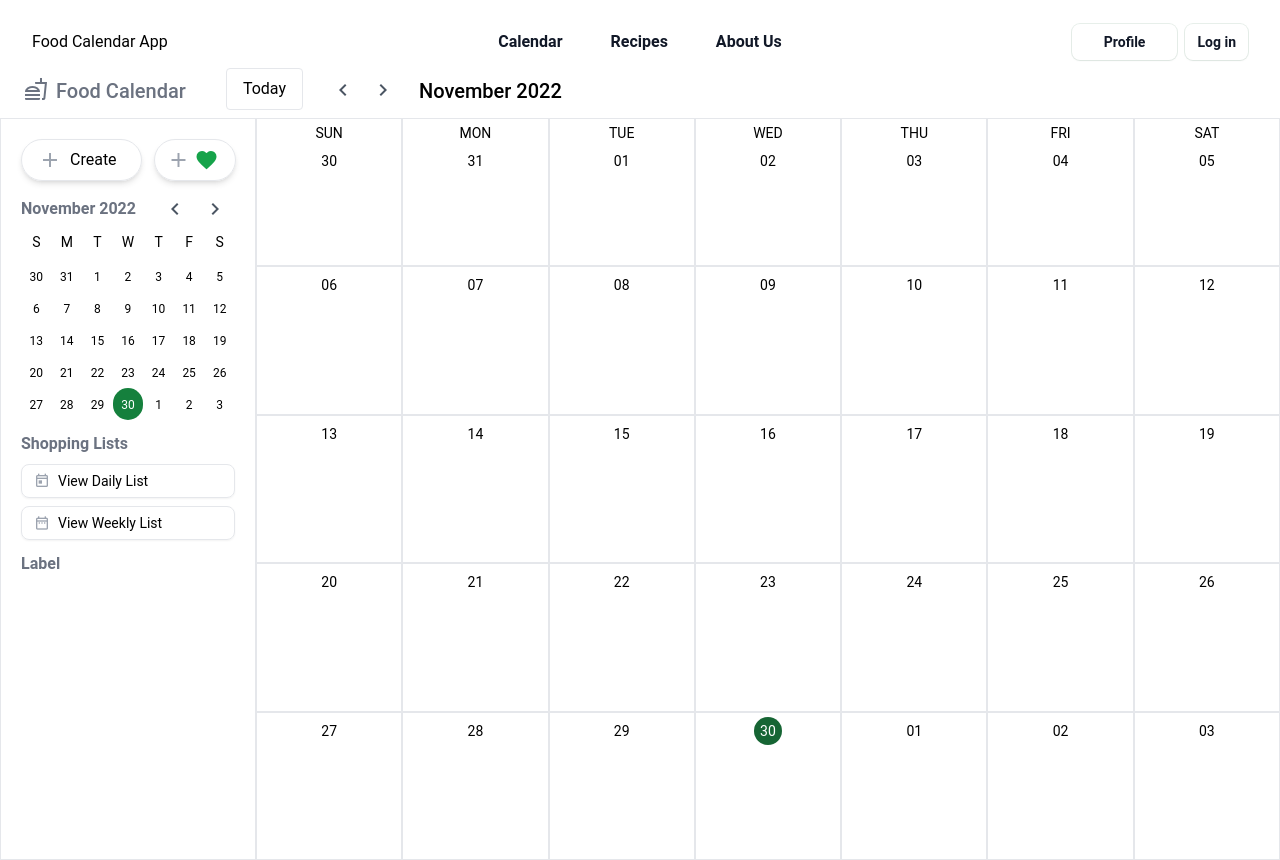
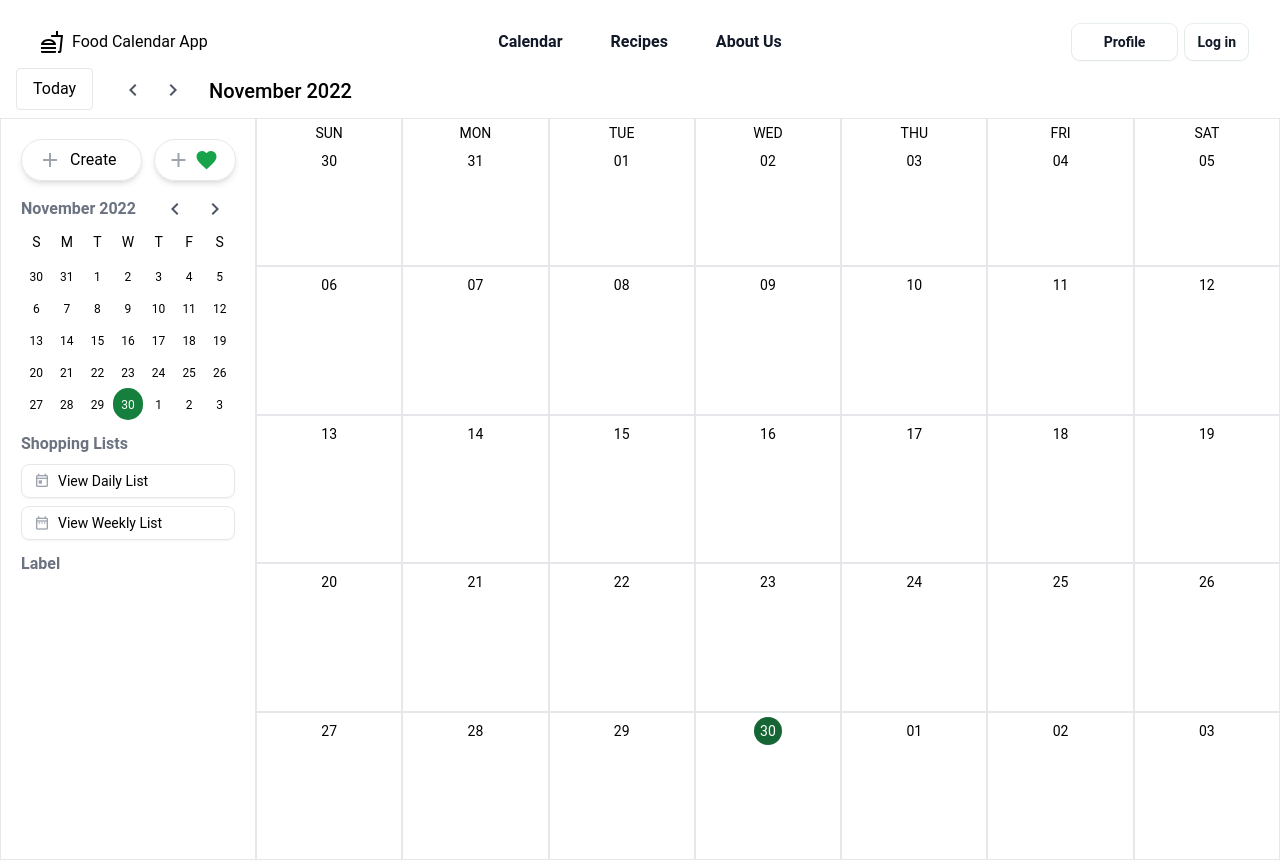
Before and after one commit to food-calendar-app/frontend2, a React (Create React App) app: page /calendar in a window 1280 px wide. Built offline with nearby package versions, Linux system fonts and the light colour scheme.

Commit message:
changed logo location

```diff
--- a/src/App.js
+++ b/src/App.js
@@ -48,9 +48,11 @@ function Navigation(props) {
     // </div>
     <div className="px-6 pt-6 lg:px-8">
       <div>
-        {/* the logo */}
         <nav className="bg-transparent flex h-9 items-center justify-between" aria-label="Global">
           <div className="flex lg:min-w-0 lg:flex-1" aria-label="Global">
+            <span className = "material-icons-outlined text-black mx-2">
+              fastfood
+            </span>
             <NavLink to="/" className="-m-1.5 p-1.5">
               Food Calendar App
             </NavLink>
--- a/src/components/CalendarHeader.js
+++ b/src/components/CalendarHeader.js
@@ -21,12 +21,6 @@ export default function CalendarHeader() {
     return (
         <header className = "px-4 py-2 flex justify-between">
             <div className = "flex justify-start items-center">
-                <span className = "material-icons-outlined text-gray-500 mx-2">
-                    fastfood
-                </span>
-                <h1 className = "mr-10 text-xl text-gray-500 font-medium mt-1">
-                    Food Calendar
-                </h1>
                 <button
                     onClick = {handleReset}
                     className = "border rounded py-2 px-4 mr-5"
```
